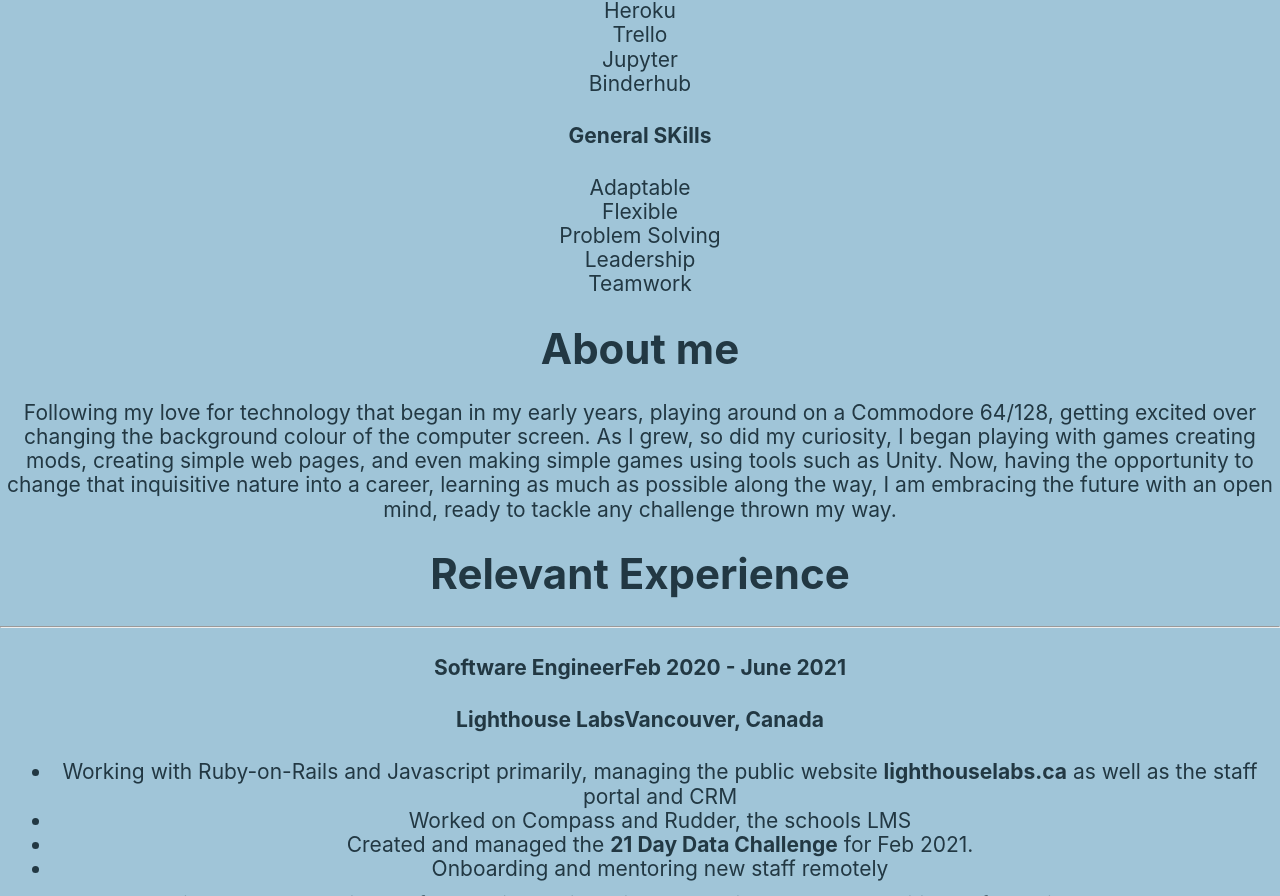
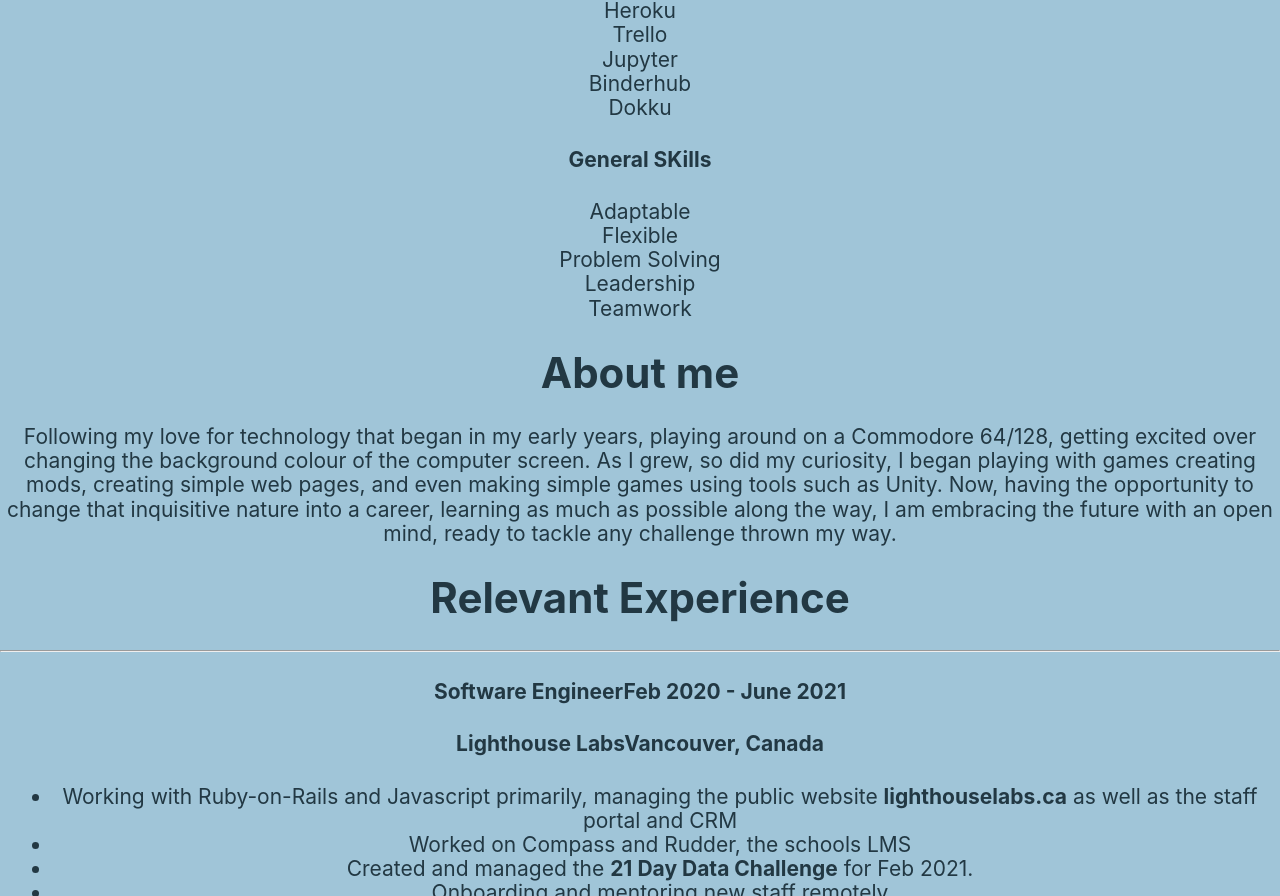
Before and after one commit to DraconianLore/resume2.0, a React (Create React App) app: page / in a window 1280 px wide. Shown: the part 1189-2085 px from the top of the page. Built offline with nearby package versions, Linux system fonts and the light colour scheme.

Commit message:
add dokku system to skills

```diff
--- a/src/resume/Skills.js
+++ b/src/resume/Skills.js
@@ -1,7 +1,7 @@
 import React, {Component} from 'react';
 
 const languageList = ['JavaScript', 'HTML', 'CSS', 'SASS', 'Node.js', 'jQuery', 'VB', 'React', 'Ruby', 'Rails', 'React Native', 'Unity', 'C#', 'Bootstrap'];
-const systemList = ['Git', 'GitHub', 'Bitbucket', 'MongoDB', 'MySql', 'PostgreSQL', 'Expo', 'Heroku', 'Trello', 'Jupyter', 'Binderhub'];
+const systemList = ['Git', 'GitHub', 'Bitbucket', 'MongoDB', 'MySql', 'PostgreSQL', 'Expo', 'Heroku', 'Trello', 'Jupyter', 'Binderhub', 'Dokku'];
 const otherList = ['Adaptable', 'Flexible', 'Problem Solving', 'Leadership', 'Teamwork']
 
 export default class Skills extends Component {
```
